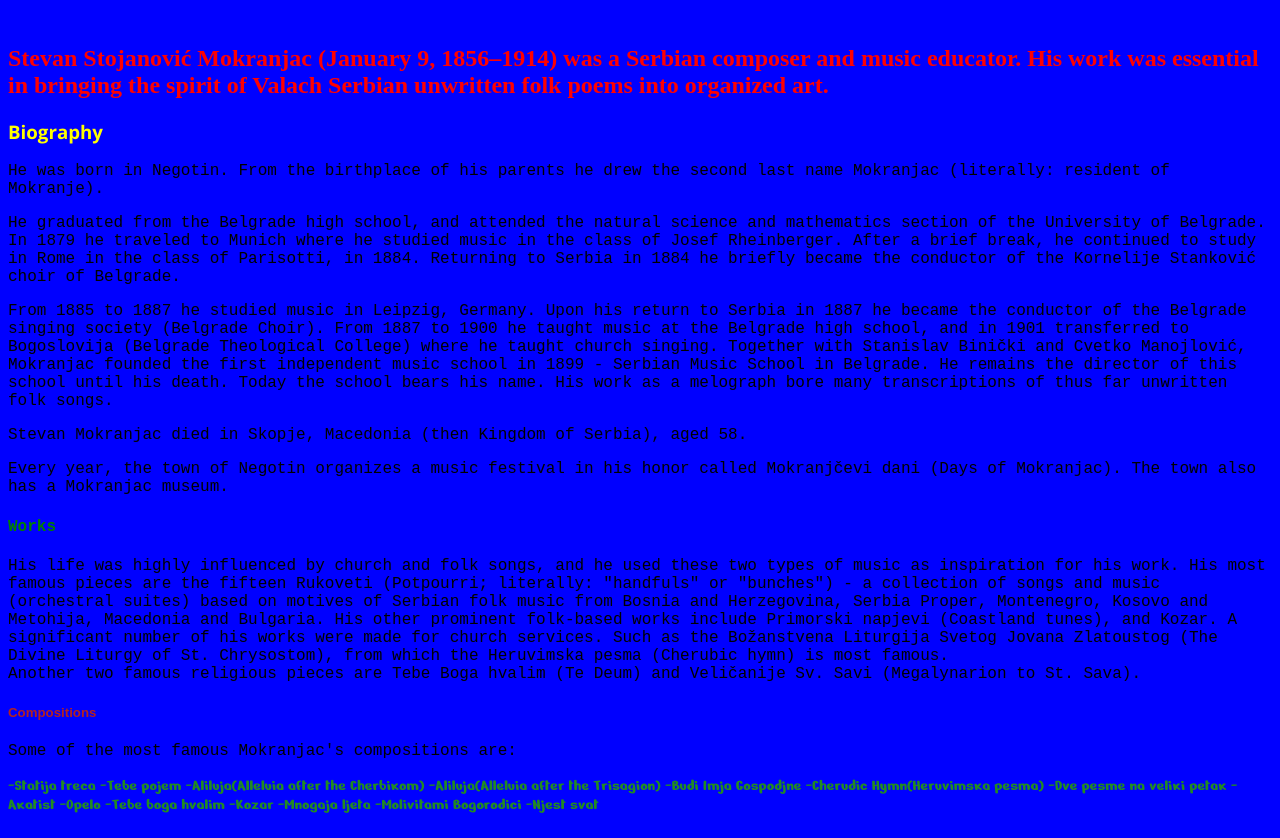
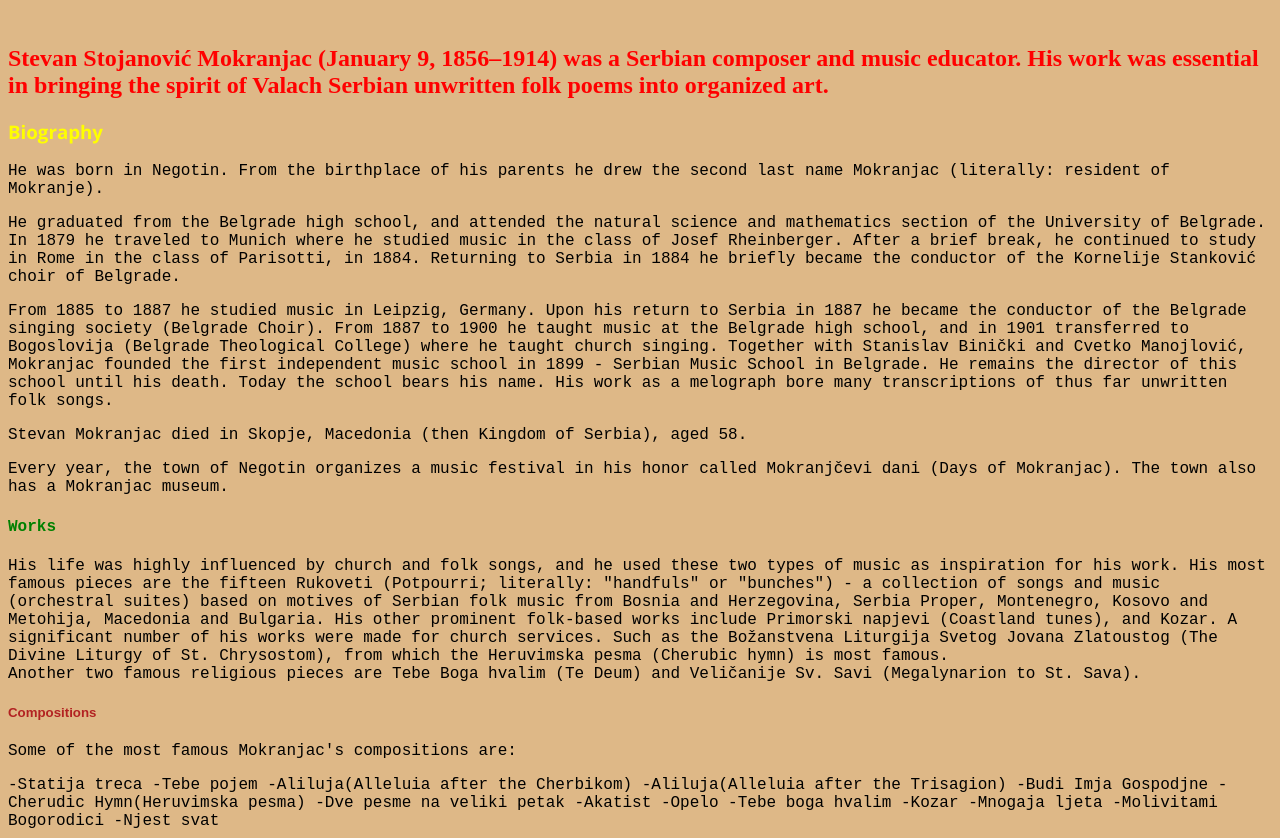
Before and after one commit to StefPiturca/intro-to-html, a plain HTML site: page html-css-project/text.html in a window 1280 px wide. Shown: the part 73-911 px from the top of the page. Drawn offline with nearby package versions, Linux system fonts and the light colour scheme.

Commit message:
ordonare

```diff
--- a/html-css-project/text.css
+++ b/html-css-project/text.css
@@ -1,5 +1,5 @@
 body {
-    background-color: blue;
+    background-color: burlywood;
     font-family: 'Courier New', Courier, monospace;
     text-decoration: dotted;
 }
--- a/html-css-project/text.html
+++ b/html-css-project/text.html
@@ -24,7 +24,7 @@
         A significant number of his works were made for church services. Such as the Božanstvena Liturgija Svetog Jovana Zlatoustog (The Divine Liturgy of St. Chrysostom), from which the Heruvimska pesma (Cherubic hymn) is most famous.<br> Another two famous religious pieces are Tebe Boga hvalim (Te Deum) and Veličanije Sv. Savi (Megalynarion to St. Sava).</p>
          <h5>Compositions</h5>
          <P>Some of the most famous Mokranjac's compositions are:</P>
-         <list>
+         <uorganized list>
              -Statija treca
             -Tebe pojem
              -Aliluja(Alleluia after the Cherbikom)
@@ -39,8 +39,6 @@
             -Mnogaja ljeta
             -Molivitami Bogorodici
             -Njest svat
-        </list>
-
-
-
-        </body>
+        </uorganized list>
+         </body>
+         </html>
```
